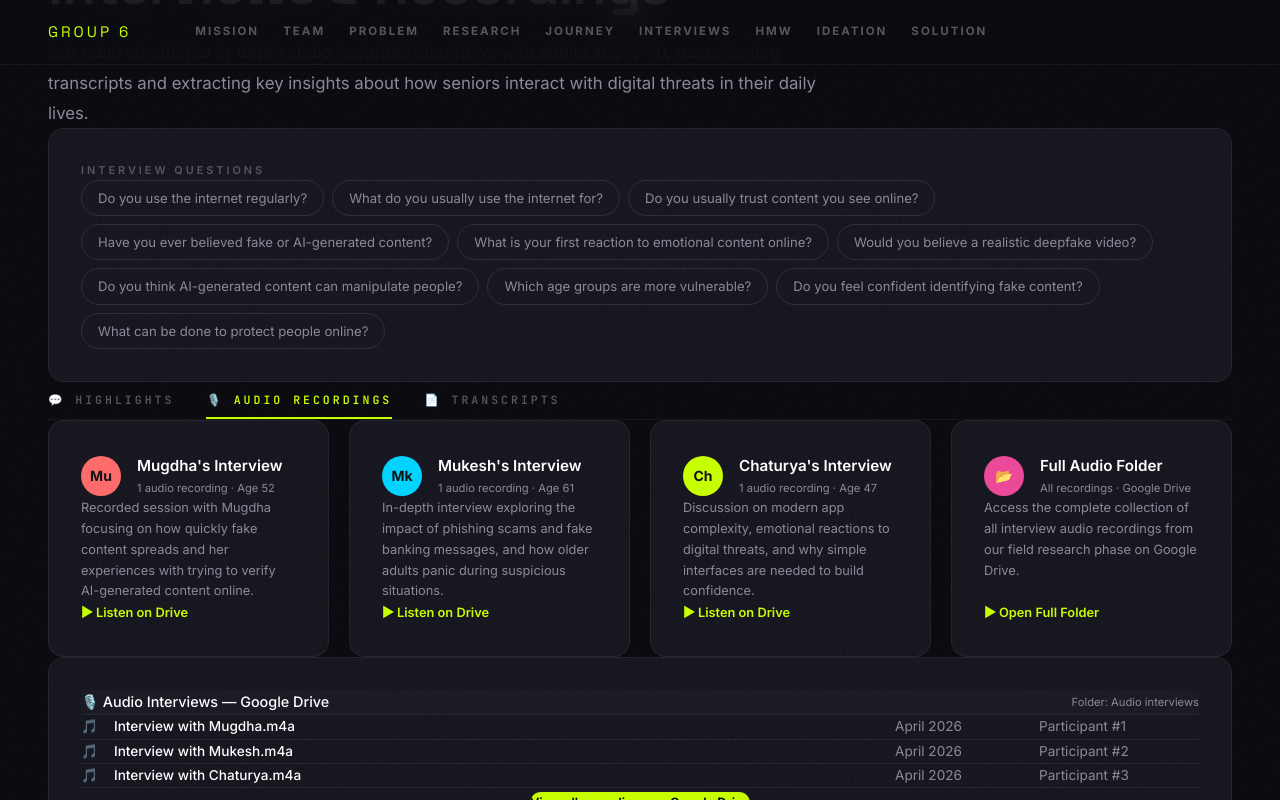
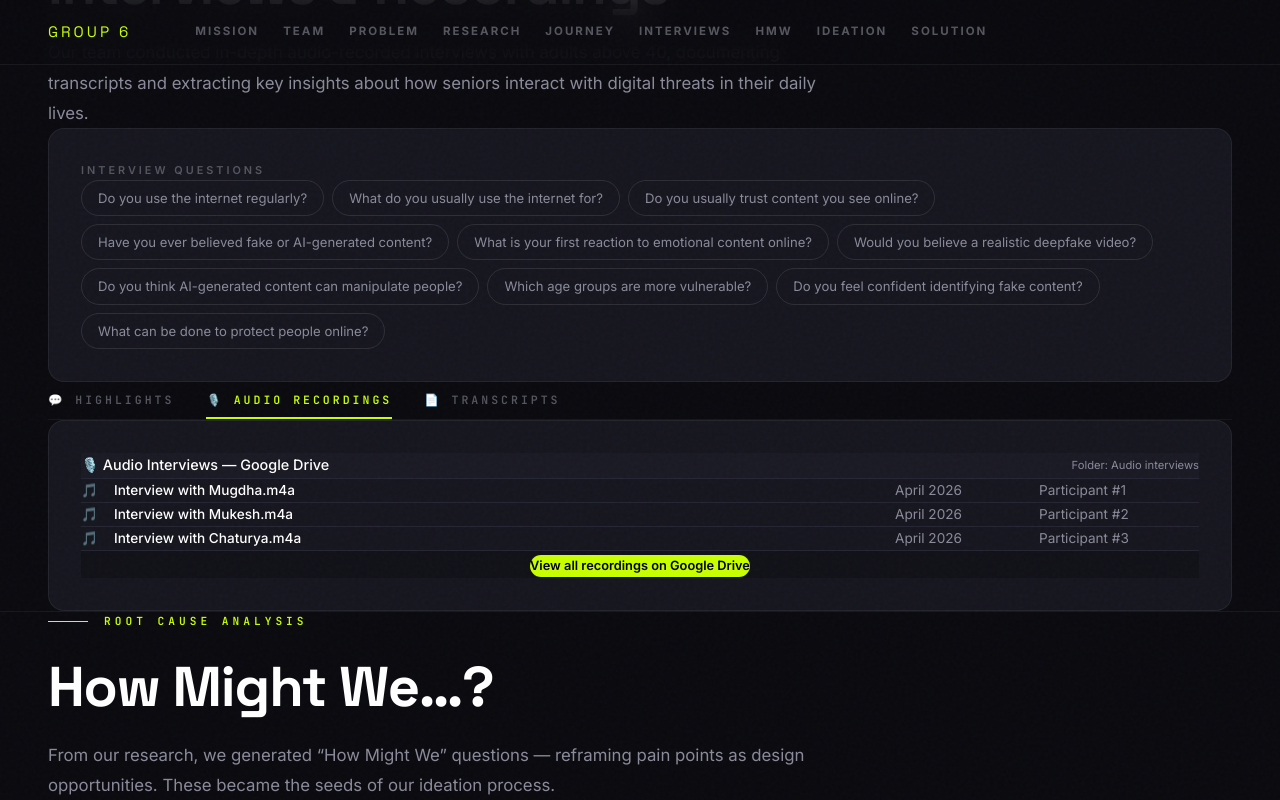
Before and after one commit to Yalla-Veera-Venkata-Chandi-Mukesh/DesignThinking, a Next.js app: page /DesignThinking/ in a window 1280 px wide. Both pictures are taken after a click on the button "🎙️ AUDIO RECORDINGS". Shown: the part 5027-5827 px from the top of the page. Built offline with nearby package versions, Linux system fonts and the light colour scheme.

Commit message:
Simplify audio and transcript tabs to only show Google Drive folder mockups

```diff
--- a/src/components/sections/InterviewsSection.tsx
+++ b/src/components/sections/InterviewsSection.tsx
@@ -15,11 +15,7 @@ const questions = [
   "What can be done to protect people online?",
 ];
 
-const transcripts = [
-  { name: "Mugdha", age: 52, initial: "Mu", gradient: "linear-gradient(135deg, #ff6b6b, #a855f7)", quote: "Sometimes videos online look completely real, especially when many people are sharing them. I don't always know how to verify whether something is fake or AI-generated. A warning system that explains things clearly would make me feel safer online. Many older adults panic during scam situations because everything happens very quickly. If there was a tool that warned me before opening suspicious links, I would definitely use it." },
-  { name: "Mukesh", age: 61, initial: "Mk", gradient: "linear-gradient(135deg, #00d4ff, #10b981)", quote: "Fake banking messages and phishing scams are becoming very convincing now. Most older adults panic during suspicious situations because everything happens too quickly. Simple guidance and warning systems would help a lot. Deepfake videos are dangerous because they look believable. There should be a system that actively protects users before they make mistakes." },
-  { name: "Chaturya", age: 47, initial: "Ch", gradient: "linear-gradient(135deg, #c8ff00, #10b981)", quote: "Modern apps are too cluttered and confusing for many older users. People trust videos because they look realistic. Many fake posts spread quickly because users react emotionally before verifying information. Older adults are more vulnerable because technology changes too fast. Simple interfaces and guided explanations would help users feel more confident online." },
-];
+
 
 const highlightsData = [
   { name: "Shreya", age: 52, initial: "Sh", gradient: "linear-gradient(135deg, #ff6b6b, #a855f7)", quote: "Once, a viral video about a public issue looked completely real, so everyone believed it. Later, we found out parts were edited and taken out of context. Another time, a forwarded message about a new rule spread everywhere, but it also turned out to be fake. These incidents show how easily misinformation spreads online." },
@@ -34,12 +30,7 @@ export default function InterviewsSection() {
 
   const driveLink = "https://drive.google.com/drive/folders/18Z6SRvZrt7O71fDqE5-_tuiqnrvPkD30?usp=drive_link";
 
-  const audioGroups = [
-    { name: "Mugdha's Interview", sub: "1 audio recording · Age 52", desc: "Recorded session with Mugdha focusing on how quickly fake content spreads and her experiences with trying to verify AI-generated content online.", initial: "Mu", color: "#ff6b6b" },
-    { name: "Mukesh's Interview", sub: "1 audio recording · Age 61", desc: "In-depth interview exploring the impact of phishing scams and fake banking messages, and how older adults panic during suspicious situations.", initial: "Mk", color: "#00d4ff" },
-    { name: "Chaturya's Interview", sub: "1 audio recording · Age 47", desc: "Discussion on modern app complexity, emotional reactions to digital threats, and why simple interfaces are needed to build confidence.", initial: "Ch", color: "#c8ff00" },
-    { name: "Full Audio Folder", sub: "All recordings · Google Drive", desc: "Access the complete collection of all interview audio recordings from our field research phase on Google Drive.", initial: "📂", color: "#ec4899", isMain: true }
-  ];
+
 
   return (
     <section id="interviews" className="py-28">
@@ -75,28 +66,6 @@ export default function InterviewsSection() {
         {/* Audio Recordings Content */}
         {tab === "audio" && (
           <motion.div initial={{ opacity: 0, y: 20 }} animate={{ opacity: 1, y: 0 }}>
-            <div className="grid md:grid-cols-2 lg:grid-cols-4 gap-5 mb-8">
-              {audioGroups.map((g, i) => (
-                <div key={g.name} className="card p-6 flex flex-col h-full bg-[#16161f] hover:bg-[#1a1a24] transition-colors border-[#252533]">
-                  <div className="flex gap-4 items-center mb-4">
-                    <div className="w-10 h-10 rounded-full flex items-center justify-center font-bold text-[#111] text-sm" style={{ background: g.color }}>
-                      {g.initial}
-                    </div>
-                    <div>
-                      <h4 className="text-white text-[0.95rem] font-semibold">{g.name}</h4>
-                      <p className="text-[#8a8a9a] text-[0.7rem]">{g.sub}</p>
-                    </div>
-                  </div>
-                  <p className="text-[0.8rem] text-[#8a8a9a] mb-6 flex-grow leading-relaxed">
-                    {g.desc}
-                  </p>
-                  <a href={driveLink} target="_blank" rel="noopener noreferrer" className="text-[0.8rem] font-semibold text-[#c8ff00] hover:text-[#e2ff4c] flex items-center gap-2 mt-auto w-fit">
-                    ▶ {g.isMain ? "Open Full Folder" : "Listen on Drive"}
-                  </a>
-                </div>
-              ))}
-            </div>
-
             {/* Drive list mock */}
             <div className="card p-0 overflow-hidden border-[#252533] bg-[#16161f]">
               <div className="flex justify-between items-center p-4 border-b border-[#252533] bg-[#1a1a24]">
@@ -114,7 +83,7 @@ export default function InterviewsSection() {
                     <span className="text-[#8a8a9a] w-40 hidden md:block">Participant #{i+1}</span>
                   </a>
                 ))}
-                <div className="p-4 text-center">
+                <div className="p-4 text-center bg-[#111118]">
                   <a href={driveLink} target="_blank" rel="noopener noreferrer" className="inline-block px-5 py-2 rounded-full bg-[#c8ff00] text-black font-semibold text-[0.8rem] hover:bg-[#e2ff4c] transition-colors">
                     View all recordings on Google Drive
                   </a>
@@ -124,10 +93,40 @@ export default function InterviewsSection() {
           </motion.div>
         )}
 
-        {/* Transcript/Highlights Content */}
-        {tab !== "audio" && (
+        {/* Transcripts Content */}
+        {tab === "questions" && (
+          <motion.div initial={{ opacity: 0, y: 20 }} animate={{ opacity: 1, y: 0 }}>
+            {/* Drive list mock */}
+            <div className="card p-0 overflow-hidden border-[#252533] bg-[#16161f]">
+              <div className="flex justify-between items-center p-4 border-b border-[#252533] bg-[#1a1a24]">
+                <div className="flex items-center gap-3 text-white font-medium text-[0.9rem]">
+                  📄 Transcripts — Google Drive
+                </div>
+                <div className="text-[0.7rem] text-[#8a8a9a]">Folder: Transcripts</div>
+              </div>
+              <div className="p-0">
+                {["Mugdha", "Mukesh", "Chaturya"].map((name, i) => (
+                  <a key={i} href={driveLink} target="_blank" rel="noopener noreferrer" className="flex items-center gap-4 p-4 border-b border-[#252533] hover:bg-[rgba(255,255,255,0.02)] transition-colors text-[0.85rem]">
+                    <span className="text-[#8a8a9a]">📄</span>
+                    <span className="text-white font-medium flex-grow">Transcript_{name}.pdf</span>
+                    <span className="text-[#8a8a9a] w-32 hidden sm:block">April 2026</span>
+                    <span className="text-[#8a8a9a] w-40 hidden md:block">Participant #{i+1}</span>
+                  </a>
+                ))}
+                <div className="p-4 text-center bg-[#111118]">
+                  <a href={driveLink} target="_blank" rel="noopener noreferrer" className="inline-block px-5 py-2 rounded-full bg-[#c8ff00] text-black font-semibold text-[0.8rem] hover:bg-[#e2ff4c] transition-colors">
+                    View all transcripts on Google Drive
+                  </a>
+                </div>
+              </div>
+            </div>
+          </motion.div>
+        )}
+
+        {/* Highlights Content */}
+        {tab === "highlights" && (
           <div className="grid md:grid-cols-3 gap-5">
-            {(tab === "highlights" ? highlightsData : transcripts).map((t, i) => (
+            {highlightsData.map((t, i) => (
               <motion.div key={t.name} initial={{ opacity: 0, y: 24 }} animate={inView ? { opacity: 1, y: 0 } : {}} transition={{ delay: 0.35 + i * 0.1 }} className="card-glow p-7 flex flex-col">
                 <div className="flex items-center gap-3 mb-5">
                   <div className="avatar-gradient w-12 h-12 text-[0.8rem]" style={{ background: t.gradient }}>{t.initial}</div>
@@ -137,11 +136,6 @@ export default function InterviewsSection() {
                   </div>
                 </div>
                 <p className="quote-text text-[0.88rem] flex-grow">&ldquo;{t.quote}&rdquo;</p>
-                {tab === "questions" && (
-                  <a href={driveLink} target="_blank" rel="noopener noreferrer" className="mt-6 text-[0.75rem] font-semibold text-white bg-[rgba(255,255,255,0.05)] hover:bg-[rgba(255,255,255,0.1)] px-4 py-2 rounded-md transition-colors w-fit flex items-center gap-2">
-                    📄 Read Full Transcript on Drive
-                  </a>
-                )}
               </motion.div>
             ))}
           </div>
```
